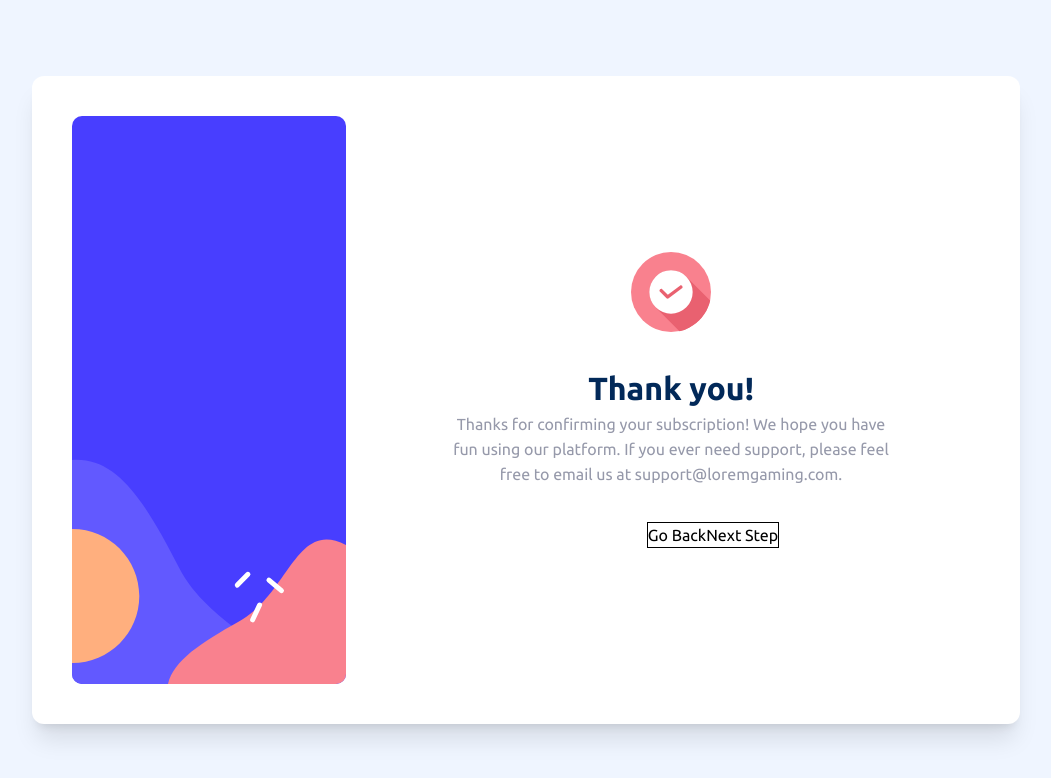
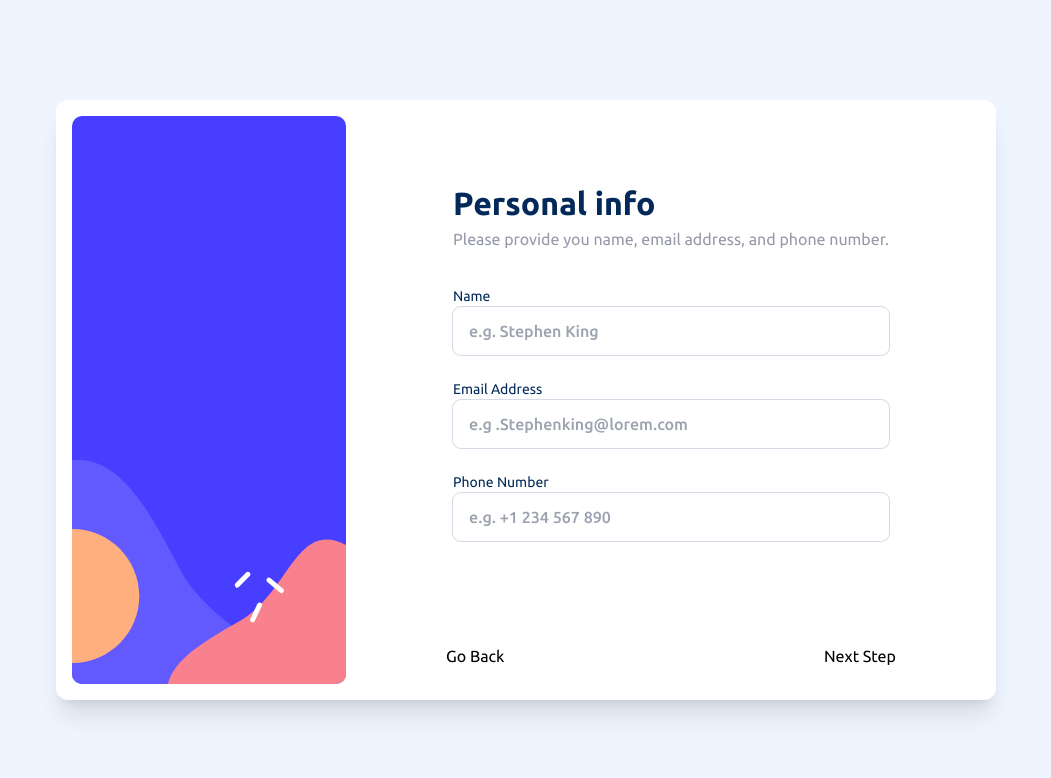
Before and after one commit to khaya05/multi-step-form, a Next.js app: page / in a window 1280 px wide. Shown: the top 778 px of the page, without its empty margins (114-1165 px from the left). Built offline with nearby package versions, Linux system fonts and the light colour scheme.

Commit message:
fixed css bugs

```diff
--- a/app/components/Button.tsx
+++ b/app/components/Button.tsx
@@ -6,7 +6,7 @@ const Button = () => {
   const { next, back} = useCustomHook()
 
   return (
-    <div className="flex justify-center items-center w-full border">
+    <div className="flex justify-between items-center w-full">
       <button onClick={back}>Go Back</button>
       <button onClick={next}>Next Step</button>
     </div>
--- a/app/components/Form.tsx
+++ b/app/components/Form.tsx
@@ -9,7 +9,7 @@ function Form() {
         bg-white
         rounded-xl
         h-full
-        md:p-10
+        md:p-4
         md:h-fit
         md:shadow-xl
       "
--- a/app/components/form-steps/FormSteps.tsx
+++ b/app/components/form-steps/FormSteps.tsx
@@ -8,15 +8,15 @@ export default function FormSteps() {
     <div
       className="
         relative
-        h-full
         w-[375px]
+        custom-height-2
         mx-auto
         md:flex
+        md:h-full
         md:justify-center
         md:items-center
         md:static
         md:w-full
-        md:h-fit
         md:gap-[6.25rem]
         "
     >
@@ -30,31 +30,53 @@ export default function FormSteps() {
           md:w-[274px]
         "
       ></div>
-      <div className='h-full flex flex-col justify-between items-center'>
+      <div
+        className="
+          flex
+          flex-col
+          items-center
+          justify-between
+          bg-light-blue
+          md:bg-white
+          md:mr-[5.25rem]
+          md:w-[450px]
+          md:relative
+          md:h-[568px]
+          md:justify-between
+          custom-height
+        "
+      >
         <div
           className="
             relative
             top-[-4.5rem]
-          left-[4.3%]
+            w-[91%]
+            md:grid
+            md:place-items-center
+            md:h-full
+            md:w-full
+            md:static
+            md:top-0
+            md:left-0
+        "
+        >
+          <div
+            className="
               bg-white
-          w-[91%]
               px-6
               py-8
               rounded-[10px]
               shadow-xl
-          md:static
-          md:top-0
-          md:left-0
-          md:shadow-none
               md:px-0
               md:py-0
-          md:mr-[5.25rem]
-          md:w-[450px]
+              md:shadow-none
+              md:gap-4
         "
           >
             {step}
           </div>
-        <div>
+        </div>
+        <div className="w-full my-4 bg-white">
           <Button />
         </div>
       </div>
--- a/app/globals.css
+++ b/app/globals.css
@@ -5,7 +5,7 @@
 :root,
 body,
 main {
-  height: 100vh;
+  height: 100%;
 }
 
 @layer components{
@@ -32,4 +32,13 @@ main {
   .grand-total {
     @apply leading-[1.25rem] text-[1.25rem] font-bold text-purple
   }
+
+  .custom-height{
+    height: calc(100% - 10.5rem)
+    /* height: 100% */
+  }
+
+  .custom-height-2 {
+    height: calc(100%)
+  }
 }
--- a/app/page.tsx
+++ b/app/page.tsx
@@ -8,7 +8,8 @@ export default function Home() {
         md:flex
         md:justify-center
         md:items-center
-        h-full"
+        h-full
+        "
     >
       <Form />
     </main>
--- a/hooks/useMultiStepForm.ts
+++ b/hooks/useMultiStepForm.ts
@@ -1,7 +1,7 @@
 import { ReactElement, useState } from 'react';
 
 export function useMultiStepForm(steps: ReactElement[]) {
-  const [currentIndex, setCurrentIndex] = useState(4);
+  const [currentIndex, setCurrentIndex] = useState(0);
 
   function next() {
     setCurrentIndex((i) => {
```
Lines whose indentation alone changed are shown as unchanged.
